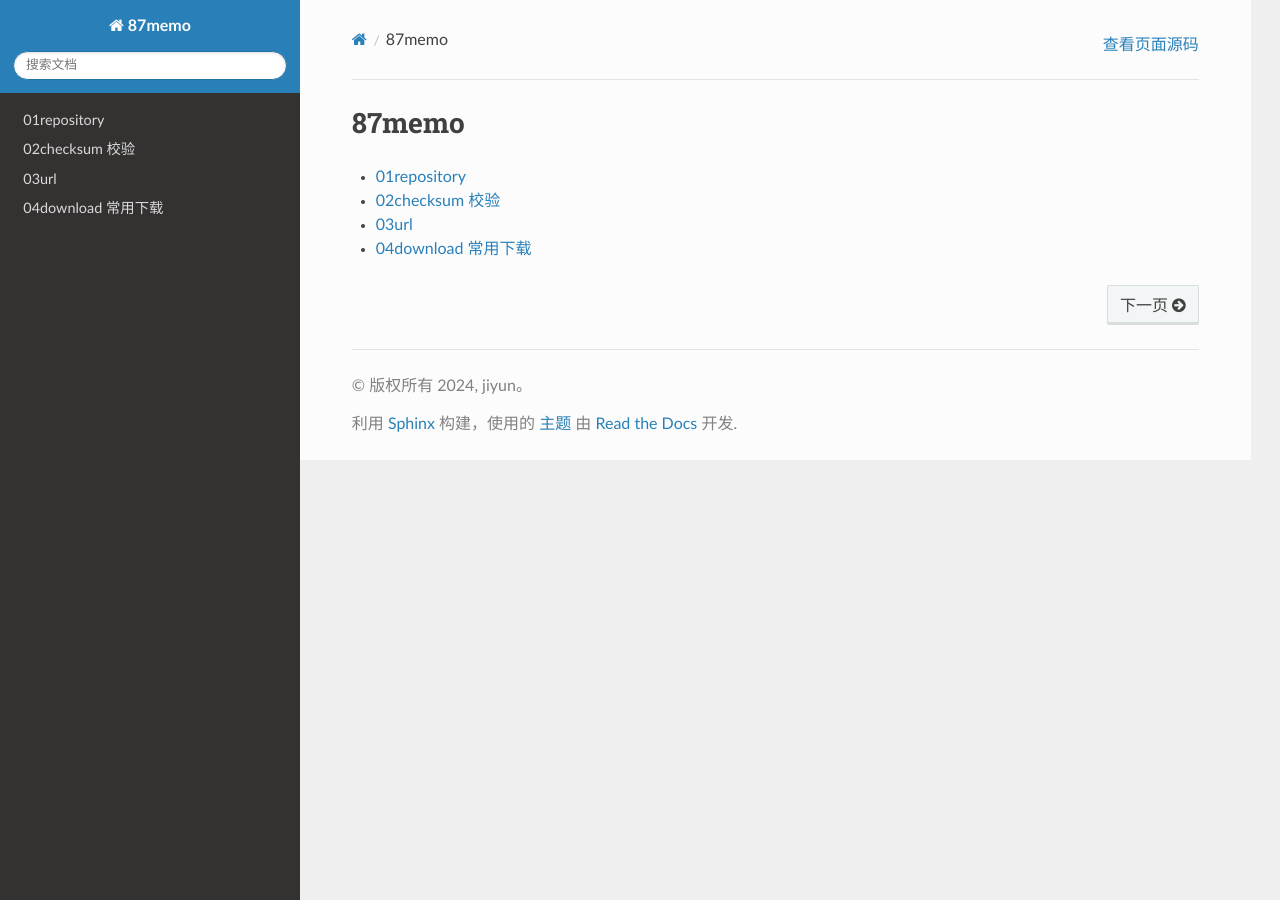
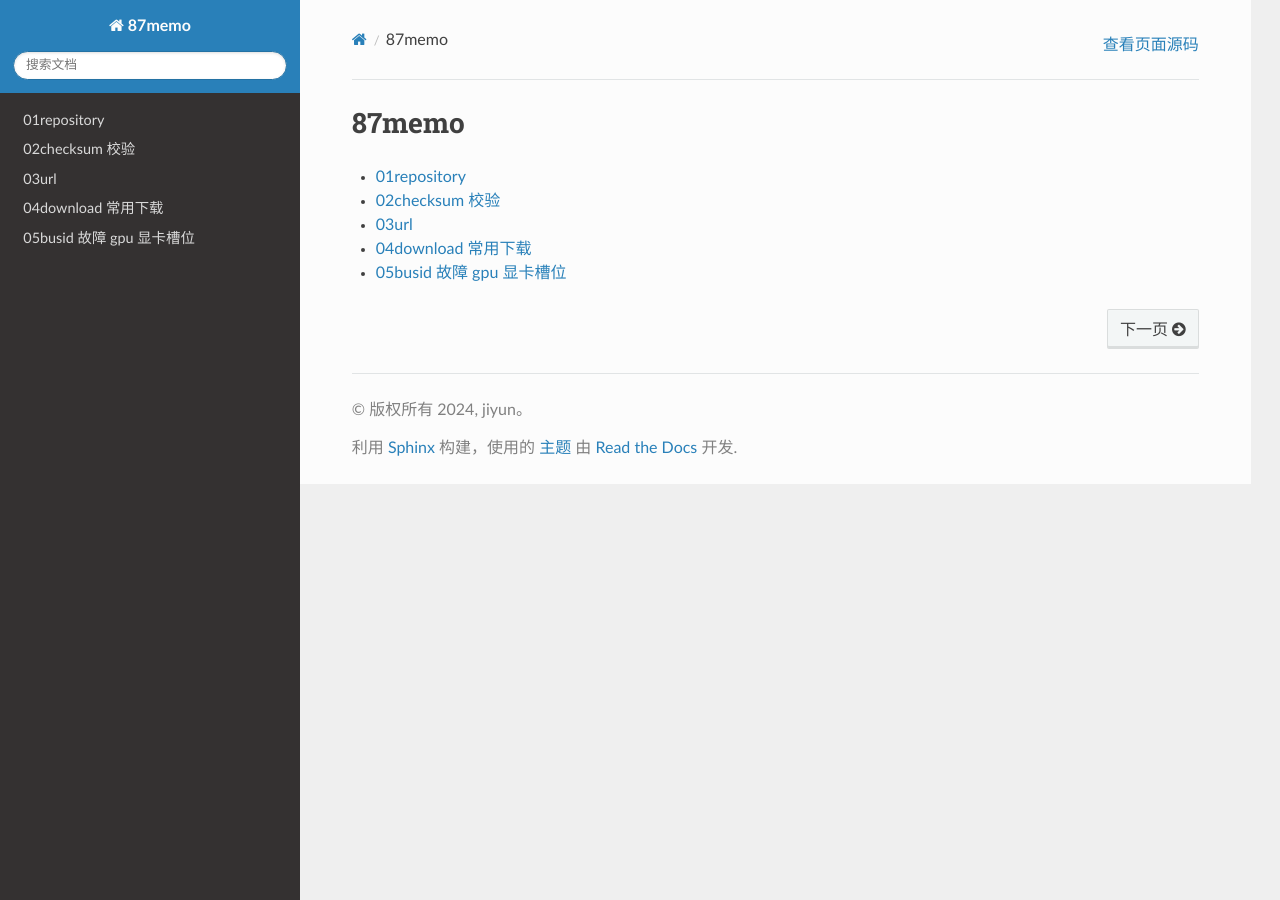
Before and after one commit to jiyunqq/87memo, a Sphinx documentation site: the page built from source/index.rst, in a window 1280 px wide. Built offline with Sphinx 7.4.7 and the Read the Docs theme 3.1.0, drawn with Linux system fonts in a browser that asks for light colours; some of the changed lines change nothing that is shown.

Commit message:
gpu 槽位

```diff
--- /dev/null
+++ b/source/05busid.rst
@@ -0,0 +1,68 @@
+05busid 故障 gpu 显卡槽位
+============================================
+
+#. 执行命令 ``nvidia-smi`` ::
+
+    Fri Aug 16 15:47:10 2024
+    +-----------------------------------------------------------------------------------------+
+    | NVIDIA-SMI 550.76                 Driver Version: 550.76         CUDA Version: 12.4     |
+    |-----------------------------------------+------------------------+----------------------+
+    | GPU  Name                 Persistence-M | Bus-Id          Disp.A | Volatile Uncorr. ECC |
+    | Fan  Temp   Perf          Pwr:Usage/Cap |           Memory-Usage | GPU-Util  Compute M. |
+    |                                         |                        |               MIG M. |
+    |=========================================+========================+======================|
+    |   0  NVIDIA GeForce RTX 4090 D      On  |   00000000:16:00.0 Off |                  Off |
+    |  0%   45C    P8             25W /  425W |       2MiB /  24564MiB |      0%      Default |
+    |                                         |                        |                  N/A |
+    +-----------------------------------------+------------------------+----------------------+
+    |   1  NVIDIA GeForce RTX 4090 D      On  |   00000000:34:00.0 Off |                  Off |
+    |  0%   37C    P8             20W /  425W |       2MiB /  24564MiB |      0%      Default |
+    |                                         |                        |                  N/A |
+    +-----------------------------------------+------------------------+----------------------+
+    |   2  NVIDIA GeForce RTX 4090 D      On  |   00000000:52:00.0 Off |                  Off |
+    |  0%   40C    P8             17W /  425W |       2MiB /  24564MiB |      0%      Default |
+    |                                         |                        |                  N/A |
+    +-----------------------------------------+------------------------+----------------------+
+    |   3  NVIDIA GeForce RTX 4090 D      On  |   00000000:CA:00.0 Off |                  Off |
+    | 30%   44C    P2            223W /  425W |   16108MiB /  24564MiB |     99%      Default |
+    |                                         |                        |                  N/A |
+    +-----------------------------------------+------------------------+----------------------+
+
+    +-----------------------------------------------------------------------------------------+
+    | Processes:                                                                              |
+    |  GPU   GI   CI        PID   Type   Process name                              GPU Memory |
+    |        ID   ID                                                               Usage      |
+    |=========================================================================================|
+    |    3   N/A  N/A     15863      C   PWmat                                       16100MiB |
+    +-----------------------------------------------------------------------------------------+
+
+#. 以序号 :green:`3` 为例, 记录 3 号显卡 Bus-Id :green:`00000000:CA:00.0` ::
+
+    dmidecode -t slot | grep -i -10 CA:00.0
+    Handle 0x000D, DMI type 9, 17 bytes
+    System Slot Information
+    	Designation: CPU SLOT1 PCIe 5.0 X16
+    	Type: x16 <OUT OF SPEC>
+    	Current Usage: In Use
+    	Length: Long
+    	Characteristics:
+    		3.3 V is provided
+    		Opening is shared
+    		PME signal is supported
+    	Bus Address: 0000:ca:00.0
+
+   3 号显卡对应服务器主板 PCI插槽槽位是 :blue:`Designation: CPU SLOT1 PCIe 5.0 X16`
+
+-----
+
+#. gpu 卡对应型号
+
+pci.ids: https://github.com/pciutils/pciids/blob/master/pci.ids ::
+
+    # lspci -nn | grep VGA
+    # lspci | grep NVIDIA
+    02:00.0 VGA compatible controller: NVIDIA Corporation Device 2204 (rev a1)   # 3090
+    02:00.0 VGA compatible controller: NVIDIA Corporation Device 2208 (rev a1)   # 3080ti
+    1a:00.0 3D controller: NVIDIA Corporation GP100GL [Tesla P100 SXM2 16GB] (rev a1)   # p100
+    02:00.0 VGA compatible controller: NVIDIA Corporation GP102 [GeForce GTX 1080 Ti] (rev a1)   # 1080ti
+    31:00.0 VGA compatible controller [0300]: NVIDIA Corporation Device [10de:2684]  # NVIDIA GeForce RTX 4090
--- a/source/index.rst
+++ b/source/index.rst
@@ -13,3 +13,4 @@
    02checksum.rst
    03url.rst
    04download.rst
+   05busid.rst
```
